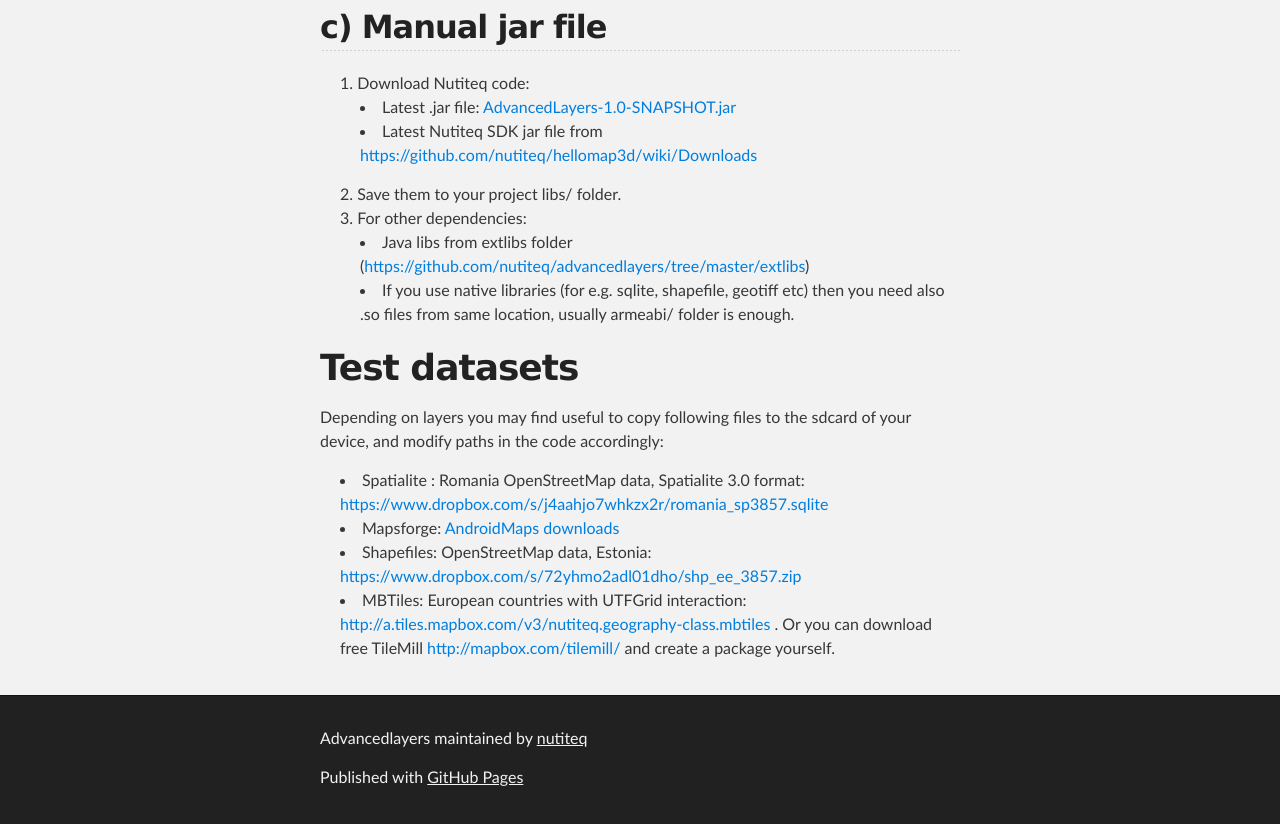
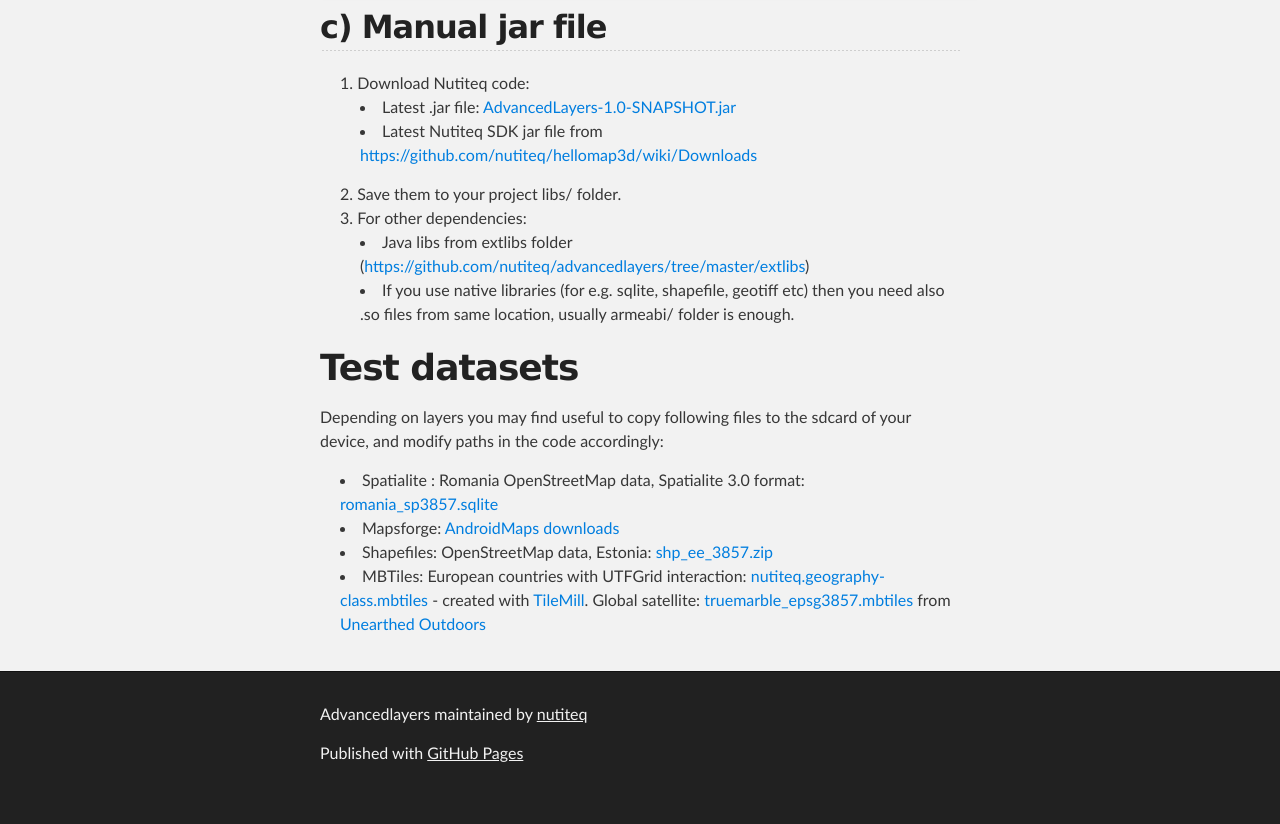
Before and after one commit to nutiteq/advancedlayers, a plain HTML site: page index.html in a window 1280 px wide. Shown: the part 3234-4058 px from the top of the page. After the commit the page ends 4034 px from the top, so only its background shows below. Drawn offline with Linux system fonts and the light colour scheme.

Commit message:
TrueMarble link

```diff
--- a/index.html
+++ b/index.html
@@ -195,13 +195,13 @@ For other dependencies:
 <p>Depending on layers you may find useful to copy following files to the sdcard of your device, and modify paths in the code accordingly:</p>
 
 <ul>
-<li>Spatialite : Romania OpenStreetMap data, Spatialite 3.0 format: <a href="https://www.dropbox.com/s/j4aahjo7whkzx2r/romania_sp3857.sqlite">https://www.dropbox.com/s/j4aahjo7whkzx2r/romania_sp3857.sqlite</a>
+<li>Spatialite : Romania OpenStreetMap data, Spatialite 3.0 format: <a href="https://www.dropbox.com/s/j4aahjo7whkzx2r/romania_sp3857.sqlite">romania_sp3857.sqlite</a>
 </li>
 <li>Mapsforge: <a href="http://www.androidmaps.co.uk/">AndroidMaps downloads</a>
 </li>
-<li>Shapefiles: OpenStreetMap data, Estonia: <a href="https://www.dropbox.com/s/72yhmo2adl01dho/shp_ee_3857.zip">https://www.dropbox.com/s/72yhmo2adl01dho/shp_ee_3857.zip</a>
+<li>Shapefiles: OpenStreetMap data, Estonia: <a href="https://www.dropbox.com/s/72yhmo2adl01dho/shp_ee_3857.zip">shp_ee_3857.zip</a>
 </li>
-<li>MBTiles: European countries with UTFGrid interaction: <a href="http://a.tiles.mapbox.com/v3/nutiteq.geography-class.mbtiles">http://a.tiles.mapbox.com/v3/nutiteq.geography-class.mbtiles</a> . Or you can download free TileMill <a href="http://mapbox.com/tilemill/">http://mapbox.com/tilemill/</a> and create a package yourself.</li>
+<li>MBTiles: European countries with UTFGrid interaction: <a href="http://a.tiles.mapbox.com/v3/nutiteq.geography-class.mbtiles">nutiteq.geography-class.mbtiles</a> - created with <a href="http://mapbox.com/tilemill/">TileMill</a>. Global satellite: <a href="https://dl.dropboxusercontent.com/u/3573333/mapdata/global_mbtiles/truemarble_epsg3857.mbtiles">truemarble_epsg3857.mbtiles</a> from <a href="http://www.unearthedoutdoors.net/global_data/true_marble/download">Unearthed Outdoors</a> </li>
 </ul>
       </section>
     </div>
```
